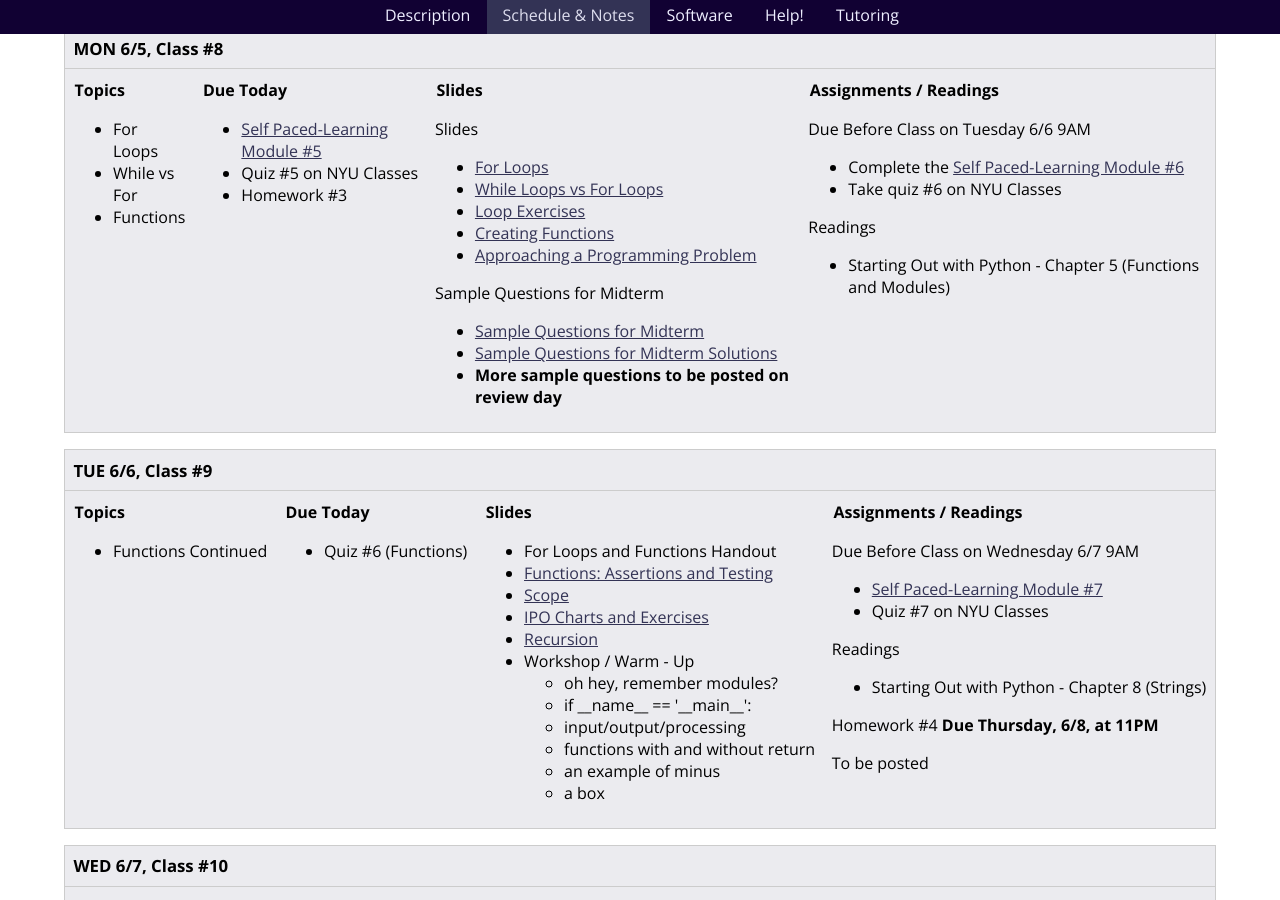
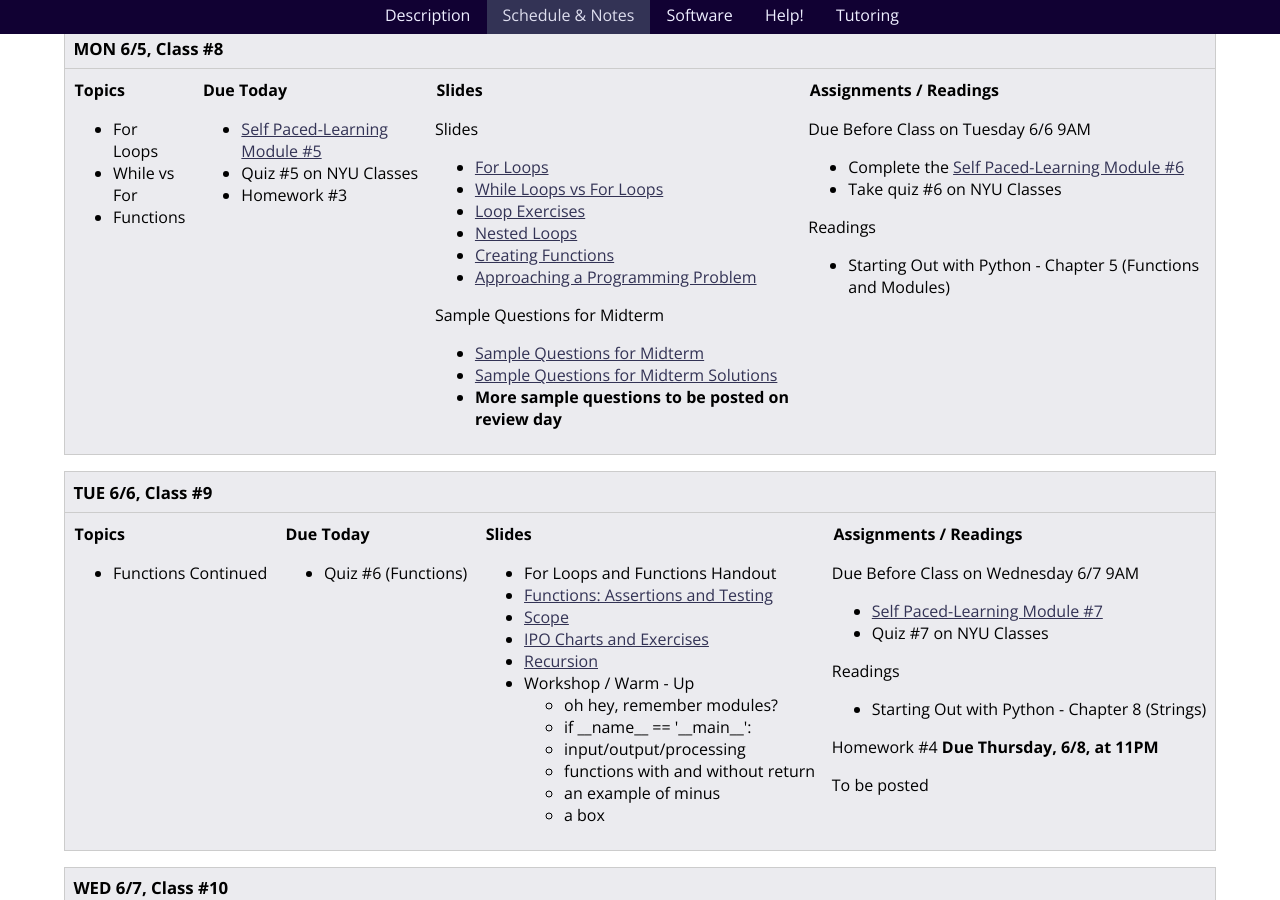
Before and after one commit to foureyes/csci-ua.0002-summer2017-001, a Jekyll site: the page built from schedule.markdown, in a window 1280 px wide and 900 px high, scrolled down 3785 px. Built offline with Jekyll 4.4.1, drawn with Linux system fonts in a browser that asks for light colours.

Commit message:
add fixes to class 8

```diff
--- a/_includes/classes/class-08.markdown
+++ b/_includes/classes/class-08.markdown
@@ -45,6 +45,7 @@ Slides
 * [For Loops](classes/08/for.html)
 * [While Loops vs For Loops](classes/09/vs.html)
 * [Loop Exercises](classes/09/loop-exercises.html)
+* [Nested Loops](classes/12/nested.html)
 * [Creating Functions](classes/12/returning_values.html)
 * [Approaching a Programming Problem](classes/12/dicewars.html)
 
```
Also changed, not shown: 1 other file.
